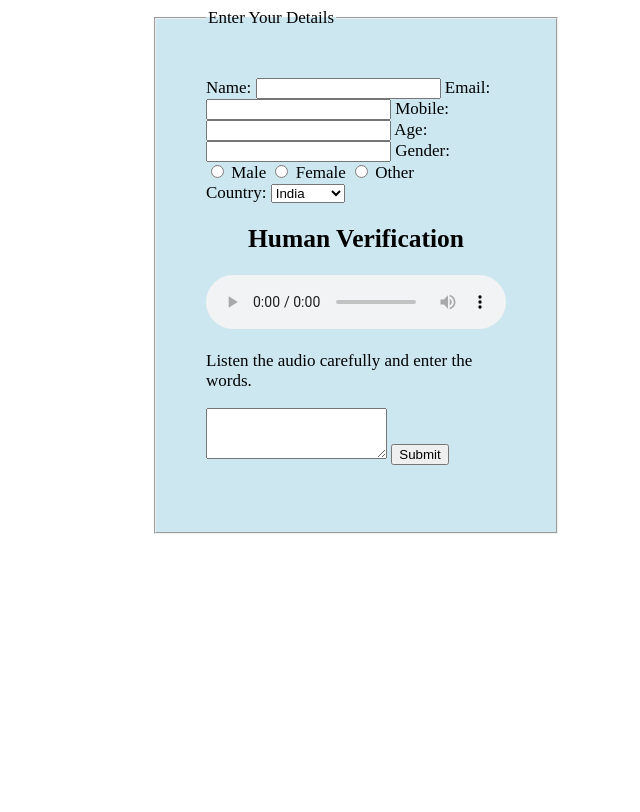
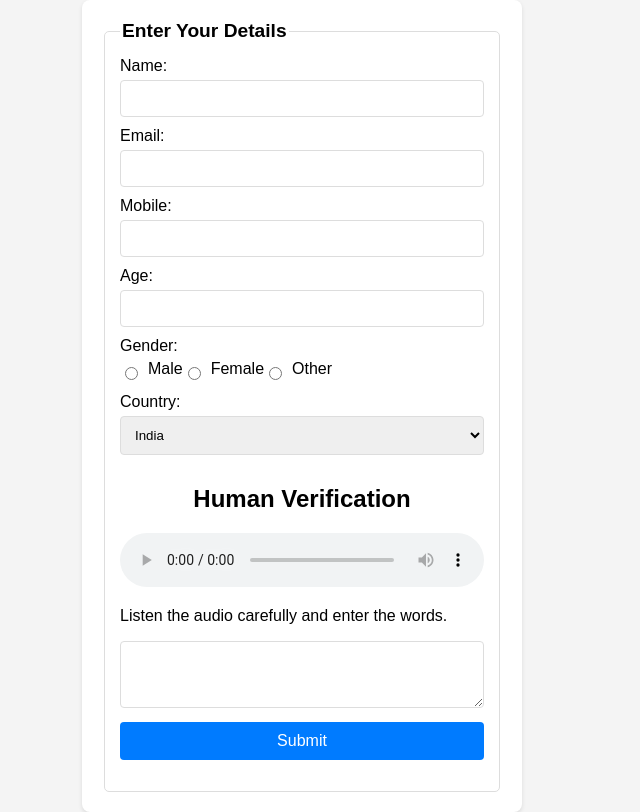
Before and after one commit to Pushparajub/register, a plain HTML site: page index.html in a window 1280 px wide. Shown: the whole page, without its empty margins (338-978 px from the left). Drawn offline with Linux system fonts and the light colour scheme.

Commit message:
Update index.html

```diff
--- a/index.html
+++ b/index.html
@@ -5,7 +5,126 @@
     <meta charset="UTF-8">
     <meta name="viewport" content="width=device-width, initial-scale=1.0">
     <title>Interactive Mobile Form</title>
-    <link rel="stylesheet" href="style.css">
+    <style>
+        body {
+            font-family: sans-serif;
+            margin: 0;
+            padding: 0;
+            display: flex;
+            justify-content: center;
+            align-items: center;
+            min-height: 100vh;
+            background-color: #f4f4f4;
+            transition: background-color 0.3s ease;
+        }
+
+        .middle {
+            width: 90%;
+            max-width: 400px;
+            padding: 20px;
+            background-color: white;
+            border-radius: 8px;
+            box-shadow: 0 2px 4px rgba(0, 0, 0, 0.1);
+            transition: transform 0.2s ease;
+        }
+
+        .middle:hover {
+            transform: scale(1.02);
+        }
+
+        .field {
+            border: 1px solid #ddd;
+            padding: 15px;
+            border-radius: 5px;
+        }
+
+        .field legend {
+            font-weight: bold;
+            font-size: 1.2em;
+        }
+
+        label {
+            display: block;
+            margin-bottom: 5px;
+        }
+
+        input[type="text"],
+        input[type="email"],
+        input[type="mobile.no"],
+        input[type="number"],
+        select,
+        textarea {
+            width: 100%;
+            padding: 10px;
+            margin-bottom: 10px;
+            border: 1px solid #ddd;
+            border-radius: 4px;
+            box-sizing: border-box;
+            transition: border-color 0.3s ease;
+        }
+
+        input[type="text"]:focus,
+        input[type="email"]:focus,
+        input[type="mobile.no"]:focus,
+        input[type="number"]:focus,
+        select:focus,
+        textarea:focus {
+            border-color: #007bff;
+        }
+
+        input[type="radio"] {
+            margin-right: 5px;
+            vertical-align: middle;
+            /* Align radio buttons vertically */
+        }
+
+        .gender-container {
+            display: flex;
+            /* Use flexbox to align gender options */
+            align-items: center;
+            /* Align items vertically in the center */
+            margin-bottom: 10px;
+        }
+
+        .gender-container label {
+            display: inline-block;
+            /* Display labels inline */
+            margin-left: 5px;
+            /* Add some space between radio and label */
+        }
+
+        input[type="submit"] {
+            width: 100%;
+            padding: 10px 20px;
+            background-color: #007bff;
+            color: white;
+            border: none;
+            border-radius: 4px;
+            cursor: pointer;
+            font-size: 1em;
+            transition: background-color 0.3s ease;
+        }
+
+        input[type="submit"]:hover {
+            background-color: #0056b3;
+        }
+
+        audio {
+            width: 100%;
+        }
+
+        #verificationStatus {
+            color: red;
+            margin-top: 5px;
+            text-align: center;
+            transition: opacity 0.3s ease;
+            opacity: 0;
+        }
+
+        #verificationStatus.show {
+            opacity: 1;
+        }
+    </style>
     <script>
         function verifyAndSubmit(event) {
             const userInput = document.getElementById("verification").value;
```
